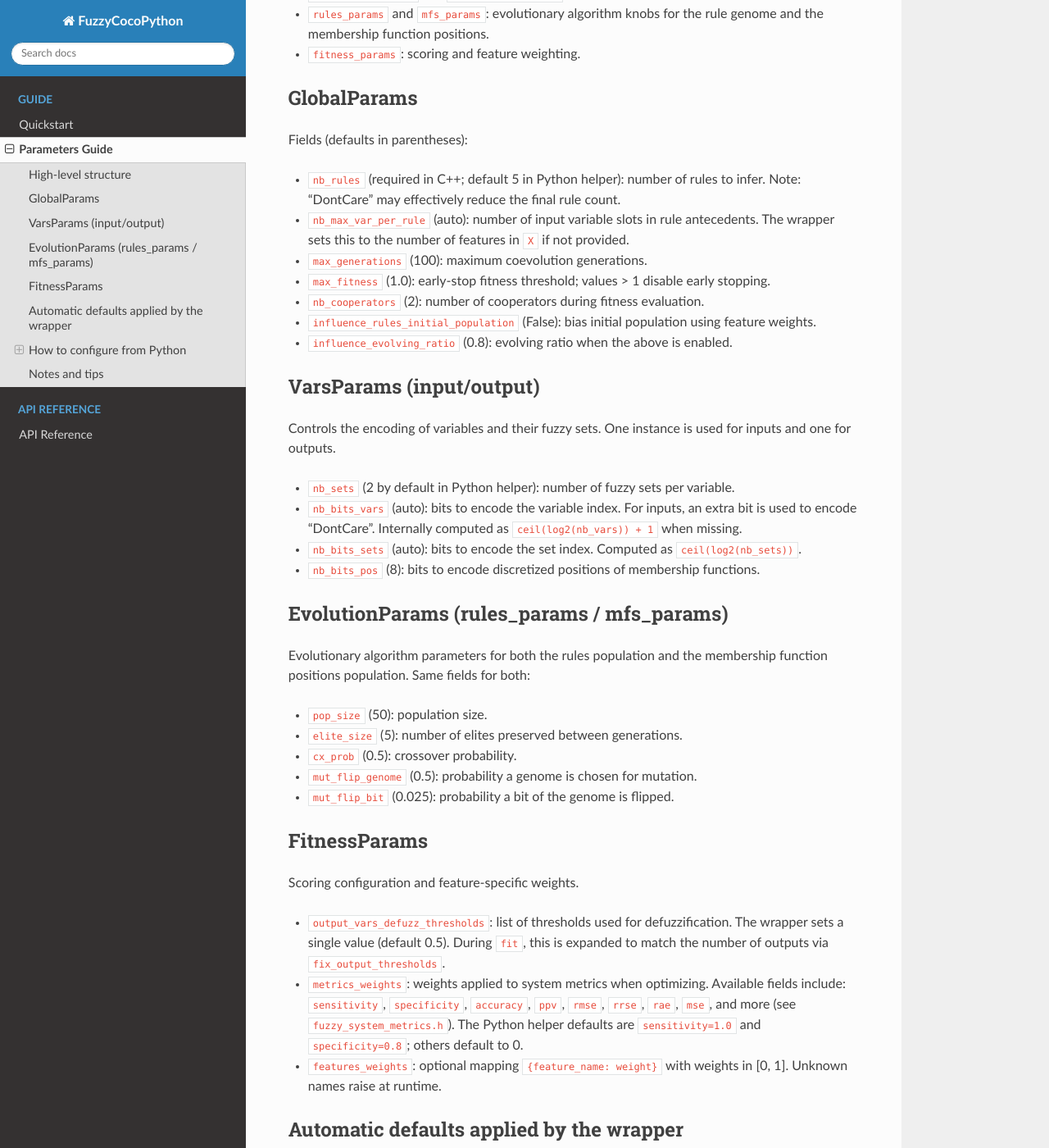
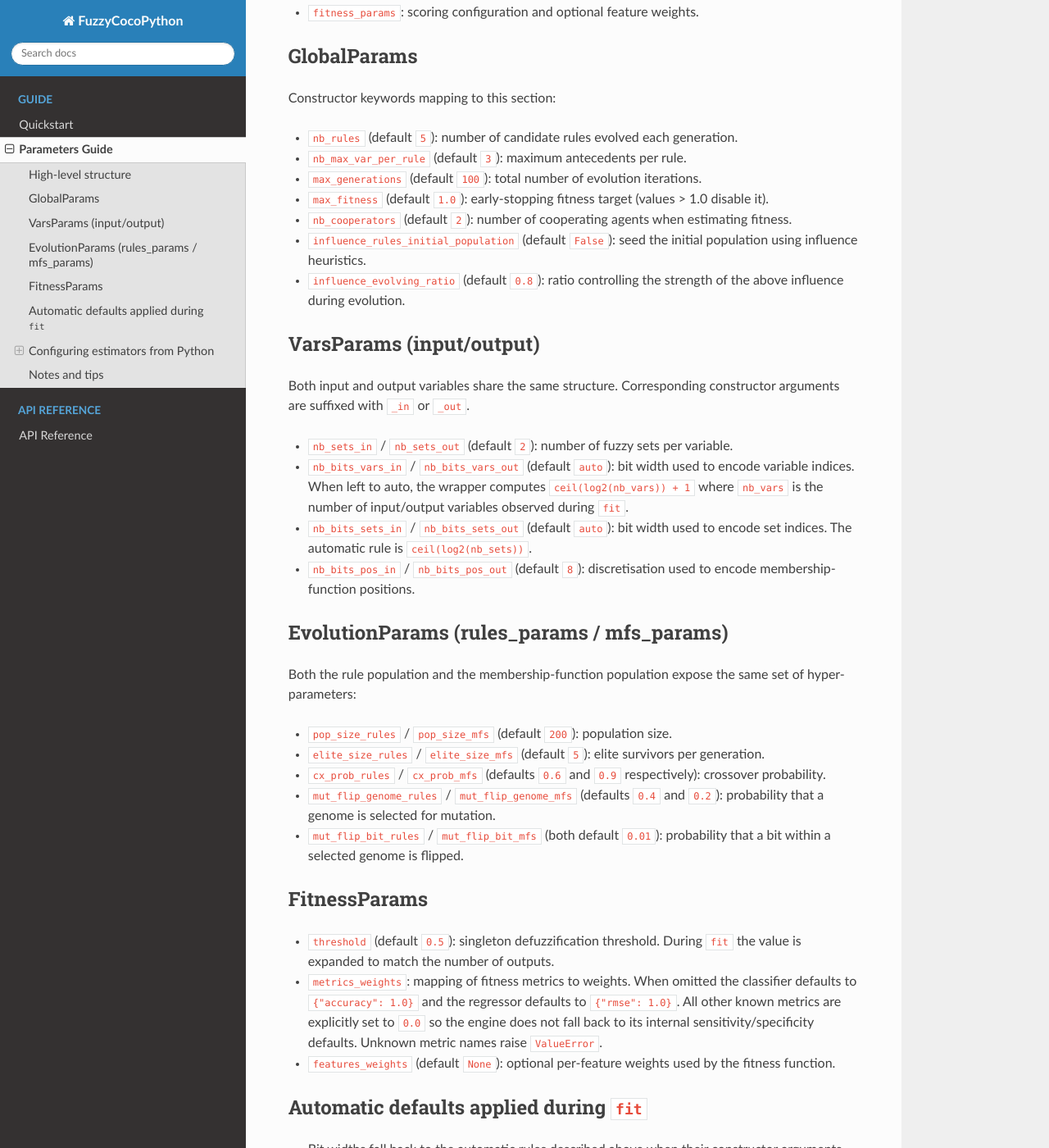
Before and after one commit to Lonza-RND-Data-Science/fuzzycocopython, a Sphinx documentation site: the page built from docs/parameters.rst, in a window 1280 px wide and 1400 px high, scrolled down 482 px. Shown: the whole window at 82% size. Built offline with Sphinx 7.4.7 and the Read the Docs theme 3.1.0, drawn with Linux system fonts in a browser that asks for light colours; some of the changed text lies outside the part shown.

Commit message:
Fix params (#2)
* Refactor params handling => only scikit-learn style

* sklearn-style params: flatten API, remove dict overrides; add FuzzyCocoParams builder, tests, docs

* fix coverage badge

* fix linting and formatting errors

```diff
--- a/docs/parameters.rst
+++ b/docs/parameters.rst
@@ -1,166 +1,148 @@
 Parameters Guide
 ================
 
-This page describes the full set of parameters used by the FuzzyCoco engine and
-how to configure them from Python. The Python wrappers pass a
-``FuzzyCocoParams`` object to the C++ core. You can:
+FuzzyCoco estimators now expose an explicit, scikit-learn compatible set of
+constructor keyword arguments. The wrappers translate those keyword arguments
+into a ``FuzzyCocoParams`` instance that is passed to the C++ optimisation
+engine. This page documents the structure of that parameter object and the
+defaults used by the Python interface.
 
-- let the wrapper build sane defaults automatically (and override via
-  scikit-learn style constructor kwargs like ``nb_rules=10``), or
-- use the convenience helper ``make_fuzzy_params`` with a nested dict to tune a subset.
-
-High‑level structure
+High-level structure
 --------------------
 
-``FuzzyCocoParams`` is a container composed of sub-structures:
+``FuzzyCocoParams`` is composed of the following sub-sections:
 
-- ``global_params``: global search and rule topology limits.
-- ``input_vars_params`` and ``output_vars_params``: encoding of variables and sets.
-- ``rules_params`` and ``mfs_params``: evolutionary algorithm knobs for the rule genome
-  and the membership function positions.
-- ``fitness_params``: scoring and feature weighting.
+- ``global_params``: topology and cross-population settings.
+- ``input_vars_params`` and ``output_vars_params``: encoding of variables and fuzzy sets.
+- ``rules_params`` and ``mfs_params``: evolutionary algorithm knobs for rules and
+  membership functions respectively.
+- ``fitness_params``: scoring configuration and optional feature weights.
 
 GlobalParams
 ------------
 
-Fields (defaults in parentheses):
+Constructor keywords mapping to this section:
 
-- ``nb_rules`` (required in C++; default 5 in Python helper): number of rules
-  to infer. Note: "DontCare" may effectively reduce the final rule count.
-- ``nb_max_var_per_rule`` (auto): number of input variable slots in rule antecedents.
-  The wrapper sets this to the number of features in ``X`` if not provided.
-- ``max_generations`` (100): maximum coevolution generations.
-- ``max_fitness`` (1.0): early-stop fitness threshold; values > 1 disable early stopping.
-- ``nb_cooperators`` (2): number of cooperators during fitness evaluation.
-- ``influence_rules_initial_population`` (False): bias initial population using feature weights.
-- ``influence_evolving_ratio`` (0.8): evolving ratio when the above is enabled.
+- ``nb_rules`` (default ``5``): number of candidate rules evolved each generation.
+- ``nb_max_var_per_rule`` (default ``3``): maximum antecedents per rule.
+- ``max_generations`` (default ``100``): total number of evolution iterations.
+- ``max_fitness`` (default ``1.0``): early-stopping fitness target (values > 1.0 disable it).
+- ``nb_cooperators`` (default ``2``): number of cooperating agents when estimating fitness.
+- ``influence_rules_initial_population`` (default ``False``): seed the initial population
+  using influence heuristics.
+- ``influence_evolving_ratio`` (default ``0.8``): ratio controlling the strength of the
+  above influence during evolution.
 
 VarsParams (input/output)
 -------------------------
 
-Controls the encoding of variables and their fuzzy sets. One instance is used for
-inputs and one for outputs.
+Both input and output variables share the same structure. Corresponding constructor
+arguments are suffixed with ``_in`` or ``_out``.
 
-- ``nb_sets`` (2 by default in Python helper): number of fuzzy sets per variable.
-- ``nb_bits_vars`` (auto): bits to encode the variable index. For inputs, an extra
-  bit is used to encode "DontCare". Internally computed as
-  ``ceil(log2(nb_vars)) + 1`` when missing.
-- ``nb_bits_sets`` (auto): bits to encode the set index. Computed as ``ceil(log2(nb_sets))``.
-- ``nb_bits_pos`` (8): bits to encode discretized positions of membership functions.
+- ``nb_sets_in`` / ``nb_sets_out`` (default ``2``): number of fuzzy sets per variable.
+- ``nb_bits_vars_in`` / ``nb_bits_vars_out`` (default ``auto``): bit width used to encode
+  variable indices. When left to auto, the wrapper computes
+  ``ceil(log2(nb_vars)) + 1`` where ``nb_vars`` is the number of input/output variables
+  observed during ``fit``.
+- ``nb_bits_sets_in`` / ``nb_bits_sets_out`` (default ``auto``): bit width used to encode
+  set indices. The automatic rule is ``ceil(log2(nb_sets))``.
+- ``nb_bits_pos_in`` / ``nb_bits_pos_out`` (default ``8``): discretisation used to encode
+  membership-function positions.
 
 EvolutionParams (rules_params / mfs_params)
 -------------------------------------------
 
-Evolutionary algorithm parameters for both the rules population and the membership
-function positions population. Same fields for both:
+Both the rule population and the membership-function population expose the same set
+of hyper-parameters:
 
-- ``pop_size`` (50): population size.
-- ``elite_size`` (5): number of elites preserved between generations.
-- ``cx_prob`` (0.5): crossover probability.
-- ``mut_flip_genome`` (0.5): probability a genome is chosen for mutation.
-- ``mut_flip_bit`` (0.025): probability a bit of the genome is flipped.
+- ``pop_size_rules`` / ``pop_size_mfs`` (default ``200``): population size.
+- ``elite_size_rules`` / ``elite_size_mfs`` (default ``5``): elite survivors per generation.
+- ``cx_prob_rules`` / ``cx_prob_mfs`` (defaults ``0.6`` and ``0.9`` respectively): crossover probability.
+- ``mut_flip_genome_rules`` / ``mut_flip_genome_mfs`` (defaults ``0.4`` and ``0.2``): probability that a genome is selected for mutation.
+- ``mut_flip_bit_rules`` / ``mut_flip_bit_mfs`` (both default ``0.01``): probability that a
+  bit within a selected genome is flipped.
 
 FitnessParams
 -------------
 
-Scoring configuration and feature-specific weights.
+- ``threshold`` (default ``0.5``): singleton defuzzification threshold. During ``fit`` the
+  value is expanded to match the number of outputs.
+- ``metrics_weights``: mapping of fitness metrics to weights. When omitted the classifier
+  defaults to ``{"accuracy": 1.0}`` and the regressor defaults to ``{"rmse": 1.0}``.
+  All other known metrics are explicitly set to ``0.0`` so the engine does not fall back
+  to its internal sensitivity/specificity defaults. Unknown metric names raise
+  ``ValueError``.
+- ``features_weights`` (default ``None``): optional per-feature weights used by the fitness
+  function.
 
-- ``output_vars_defuzz_thresholds``: list of thresholds used for defuzzification.
-  The wrapper sets a single value (default 0.5). During ``fit``, this is expanded
-  to match the number of outputs via ``fix_output_thresholds``.
-- ``metrics_weights``: weights applied to system metrics when optimizing. Available
-  fields include: ``sensitivity``, ``specificity``, ``accuracy``, ``ppv``, ``rmse``,
-  ``rrse``, ``rae``, ``mse``, and more (see ``fuzzy_system_metrics.h``). The Python
-  helper defaults are ``sensitivity=1.0`` and ``specificity=0.8``; others default to 0.
-- ``features_weights``: optional mapping ``{feature_name: weight}`` with weights in [0, 1].
-  Unknown names raise at runtime.
-
-Automatic defaults applied by the wrapper
+Automatic defaults applied during ``fit``
 ----------------------------------------
 
-When you do not pass a ``params`` object:
+- Bit widths fall back to the automatic rules described above when their constructor
+  arguments are left as ``None``.
+- The threshold list is replicated to match the observed number of outputs.
+- Feature names and number of outputs are inferred from the data passed to ``fit``.
 
-- ``nb_max_var_per_rule`` defaults to ``3``.
-- Bit widths follow the C++ logic: ``nb_bits_vars = ceil(log2(nb_vars)) + 1``
-  and ``nb_bits_sets = ceil(log2(nb_sets))``.
-- ``output_vars_defuzz_thresholds`` are adapted to the number of outputs.
+Configuring estimators from Python
+----------------------------------
 
-How to configure from Python
-----------------------------
-
-1) Minimal: rely on defaults
-~~~~~~~~~~~~~~~~~~~~~~~~~~~~
+Minimal configuration
+~~~~~~~~~~~~~~~~~~~~~
 
 .. code-block:: python
 
    from fuzzycocopython import FuzzyCocoClassifier
+
    clf = FuzzyCocoClassifier(random_state=0)
    clf.fit(X, y)
 
-2) Moderate: override some top-level kwargs
-
-You can also pass flat constructor kwargs in sklearn style:
+Override selected hyper-parameters
+~~~~~~~~~~~~~~~~~~~~~~~~~~~~~~~~~~
 
 .. code-block:: python
 
-   # direct globals
-   clf = FuzzyCocoClassifier(nb_rules=8, nb_max_var_per_rule=3)
+   clf = FuzzyCocoClassifier(
+       nb_rules=12,
+       nb_sets_in=3,
+       pop_size_rules=150,
+       random_state=42,
+   )
+   clf.fit(X, y)
 
-   # or nested via double underscore
-   clf = FuzzyCocoClassifier(
-       global_params__nb_rules=8,
-       input_vars_params__nb_sets=3,
-       rules_params__pop_size=100,
-   )
+Advanced: build ``FuzzyCocoParams`` directly
+~~~~~~~~~~~~~~~~~~~~~~~~~~~~~~~~~~~~~~~~~~~~
 
-3) Tuning with ``make_fuzzy_params``
-~~~~~~~~~~~~~~~~~~~~~~~~~~~~~~~~~~~~
-
-``make_fuzzy_params`` accepts a nested dict (recommended) and some convenient
-flat keywords for common options.
+For specialised pipelines you may still construct the parameter object yourself using
+the ``fuzzycocopython.utils.build_fuzzycoco_params`` helper. This mirrors the logic used
+inside ``fit`` and accepts the same keyword arguments plus dataset dimensions:
 
 .. code-block:: python
 
-   from fuzzycocopython.utils import make_fuzzy_params
+   from fuzzycocopython.utils import build_fuzzycoco_params
 
-   params = make_fuzzy_params({
-       "global_params": {
-           "nb_rules": 10,
-           "nb_max_var_per_rule": 4,
-           "max_generations": 150,
-       },
-       "input_vars_params": {
-           "nb_sets": 3,
-           "nb_bits_pos": 6,
-       },
-       "output_vars_params": {
-           "nb_sets": 3,
-       },
-       "rules_params": {  # evolutionary hyperparameters for rules
-           "pop_size": 100,
-           "elite_size": 10,
-       },
-       "mfs_params": {    # evolutionary hyperparameters for MF positions
-           "pop_size": 80,
-       },
-       "fitness_params": {
-           "threshold": 0.5,  # single value replicated if multi-output
-           "metrics_weights": {"sensitivity": 1.0, "specificity": 1.0, "accuracy": 1.0},
-           "features_weights": {"A": 1.0, "B": 0.2},
-       },
-   })
+   params = build_fuzzycoco_params(
+       nb_features=X.shape[1],
+       n_outputs=1,
+       nb_rules=10,
+       nb_sets_in=3,
+       nb_sets_out=2,
+       threshold=0.4,
+       metrics_weights={"accuracy": 1.0, "sensitivity": 0.5},
+       features_weights={"A": 1.0},
+       pop_size_rules=100,
+       pop_size_mfs=80,
+   )
+   print(params.describe())
 
-   clf = FuzzyCocoClassifier(params=params, random_state=0)
-   clf.fit(X, y)
+   # The helper is primarily intended for direct interaction with the low-level bindings.
 
 Notes and tips
 --------------
 
-- Bit defaults are aligned with the engine: ``nb_bits_sets = ceil(log2(nb_sets))``
-  and ``nb_bits_vars = ceil(log2(nb_vars)) + 1``.
-- ``nb_bits_pos`` controls discretization of MF positions. Smaller values constrain
-  the search and can speed up runs at the cost of granularity.
-- ``metrics_weights`` act as a linear scalarization over the internal metrics; set
-  only the metrics you want to optimize explicitly.
-- Use ``features_weights`` to encourage or discourage specific input variables in
-  the genome encoding and selection. Unknown feature names raise an error.
+- Lower ``nb_bits_pos`` values restrict the search space for membership-function
+  positions and may speed up optimisation at the cost of precision.
+- ``metrics_weights`` act as a linear scalarisation of the internal engine metrics.
+  Only specify the ones you care about; unspecified metrics default to zero weight.
+- ``features_weights`` expects feature names as seen by pandas DataFrames or the
+  ``feature_names`` argument passed to ``fit``. Unknown names raise an error inside
+  the engine.
```
Also changed, not shown: README.md (+13 -1 lines), 7 other files.
